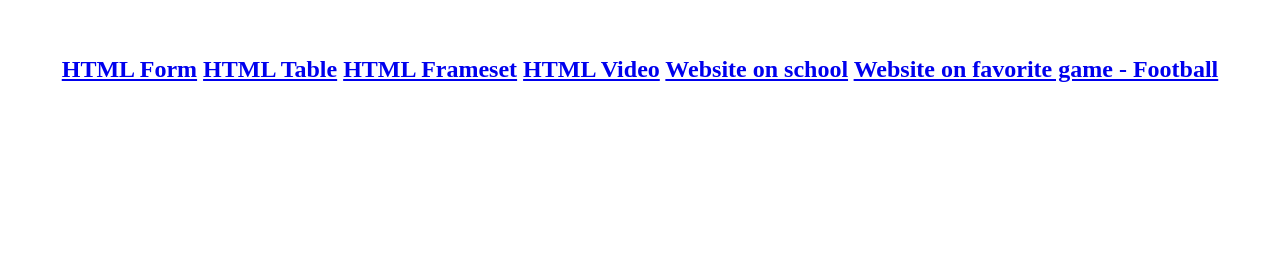
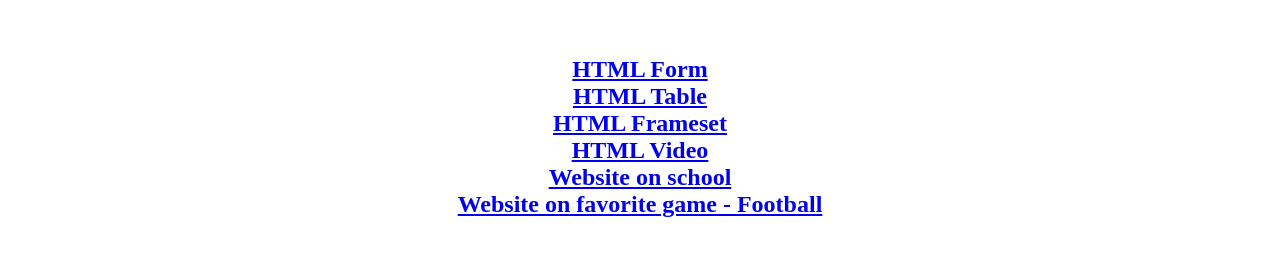
Before and after one commit to devansh-27/school-html-project, a plain HTML site: page index.html in a window 1280 px wide. Shown: the part 48-304 px from the top of the page. Drawn offline with Linux system fonts and the light colour scheme.

Commit message:
Update index.html

```diff
--- a/index.html
+++ b/index.html
@@ -10,11 +10,11 @@
         <h1>HTML Project</h1>
         <br>
         <h2>
-            <a href="form.html">HTML Form</a>
-            <a href="table/index.html">HTML Table</a>
-            <a href="frameset/index.html">HTML Frameset</a>
-            <a href="video/index.html">HTML Video</a>
-            <a href="school-website/index.html">Website on school</a>
+            <a href="form.html">HTML Form</a><br>
+            <a href="table/index.html">HTML Table</a><br>
+            <a href="frameset/index.html">HTML Frameset</a><br>
+            <a href="video/index.html">HTML Video</a><br>
+            <a href="school-website/index.html">Website on school</a><br>
             <a href="football-website/index.html">Website on favorite game - Football</a>
         </h2>
     </center>
```
